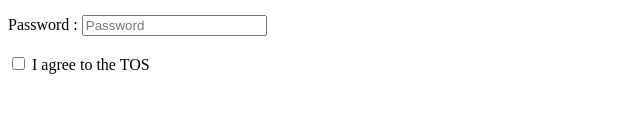
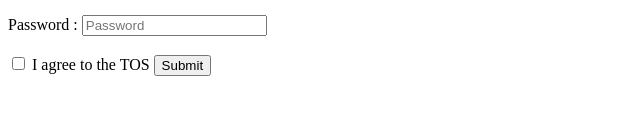
Before and after one commit to acciojob/signup-form-car-Priti2510, a website: page main.html in a window 1280 px wide. Shown: the part 301-416 px from the top of the page, without its empty margins (0-640 px from the left). Drawn offline with Linux system fonts and the light colour scheme.

Commit message:
created a submission

```diff
--- a/main.html
+++ b/main.html
@@ -37,6 +37,7 @@
 	<input type="password" id="password" name="password" placeholder="Password" required><br><br>
 		<input type="checkbox" id="tos" name="tos" required>
 	<label for="tos">I agree to the TOS</label>
+	<button type="submit" value="Submit">Submit</button>
 </form>
 </body>
 
```
